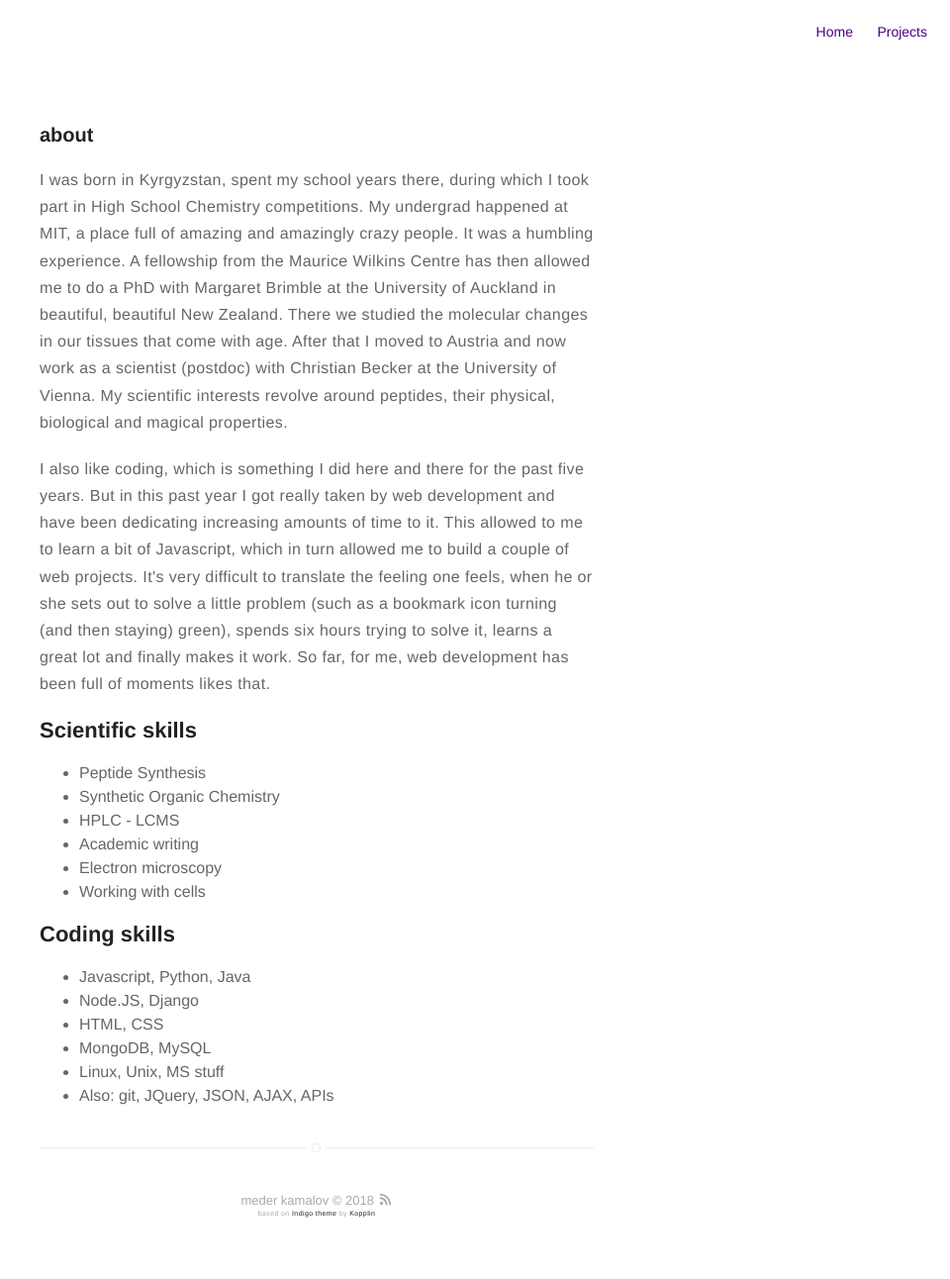
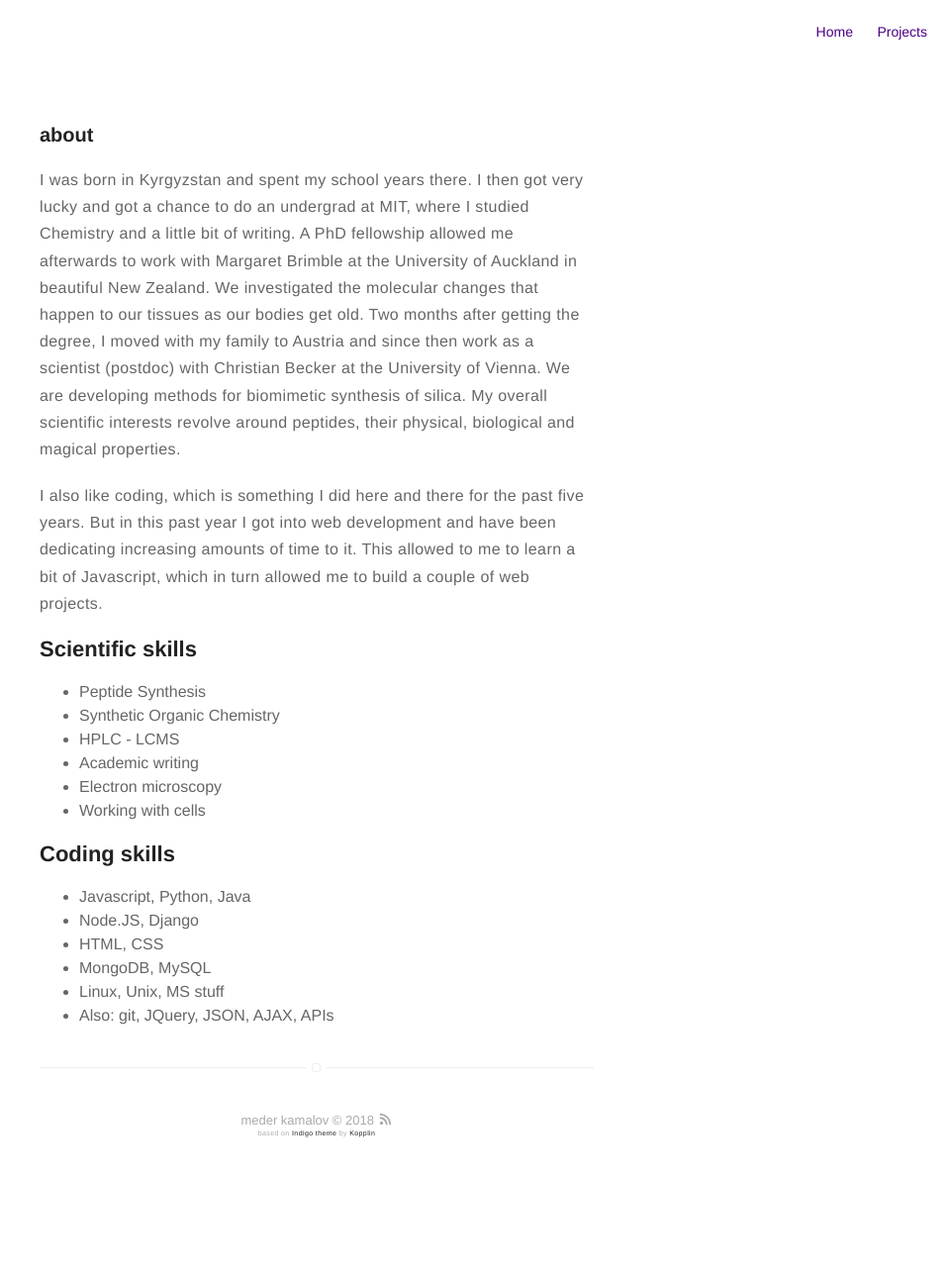
Before and after one commit to mederka/mkam039.github.io, a Jekyll site: the page built from about.md, in a window 1280 px wide. Shown: the whole page at 99% size, without its empty margins (320-1280 px from the left). Built offline with Jekyll 4.4.1, drawn with Linux system fonts in a browser that asks for light colours; after the commit the page ends 1211 px from its top, so only the background shows below that.

Commit message:
Updated about.md

```diff
--- a/about.md
+++ b/about.md
@@ -3,9 +3,9 @@ title: About
 layout: page
 ---
 <h3>about</h3>
-<p>I was born in Kyrgyzstan, spent my school years there, during which I took part in High School Chemistry competitions. My undergrad happened at MIT, a place full of amazing and amazingly crazy people. It was a humbling experience. A fellowship from the Maurice Wilkins Centre has then allowed me to do a PhD with Margaret Brimble at the University of Auckland in beautiful, beautiful New Zealand. There we studied the molecular changes in our tissues that come with age. After that I moved to Austria and now work as a scientist (postdoc) with Christian Becker at the University of Vienna. My scientific interests revolve around peptides, their physical, biological and magical properties.</p>
+<p>I was born in Kyrgyzstan and spent my school years there. I then got very lucky and got a chance to do an undergrad at MIT, where I studied Chemistry and a little bit of writing. A PhD fellowship allowed me afterwards to work with Margaret Brimble at the University of Auckland in beautiful New Zealand. We investigated the molecular changes that happen to our tissues as our bodies get old. Two months after getting the degree, I moved with my family to Austria and since then work as a scientist (postdoc) with Christian Becker at the University of Vienna. We are developing methods for biomimetic synthesis of silica. My overall scientific interests revolve around peptides, their physical, biological and magical properties.</p>
 
-<p>I also like coding, which is something I did here and there for the past five years. But in this past year I got really taken by web development and have been dedicating increasing amounts of time to it. This allowed to me to learn a bit of Javascript, which in turn allowed me to build a couple of web projects. It's very difficult to translate the feeling one feels, when he or she sets out to solve a little problem (such as a bookmark icon turning (and then staying) green), spends six hours trying to solve it, learns a great lot and finally makes it work. So far, for me, web development has been full of moments likes that.</p>
+<p>I also like coding, which is something I did here and there for the past five years. But in this past year I got into web development and have been dedicating increasing amounts of time to it. This allowed to me to learn a bit of Javascript, which in turn allowed me to build a couple of web projects.</p>
 
 <h2>Scientific skills</h2>
 
```
